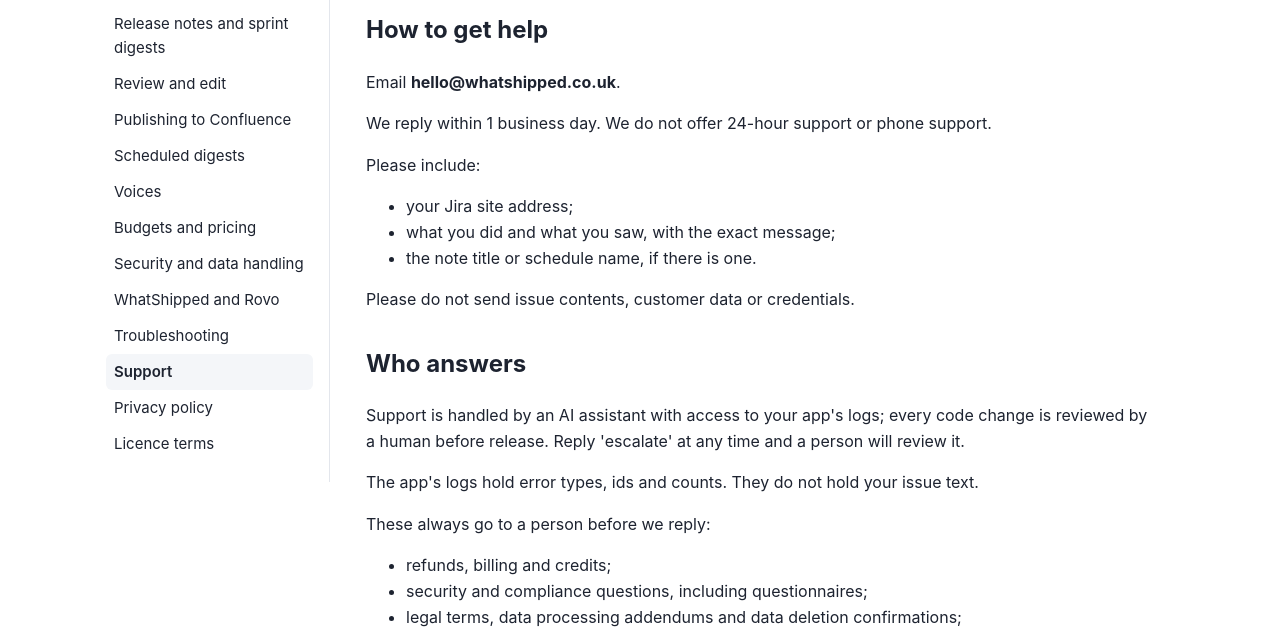
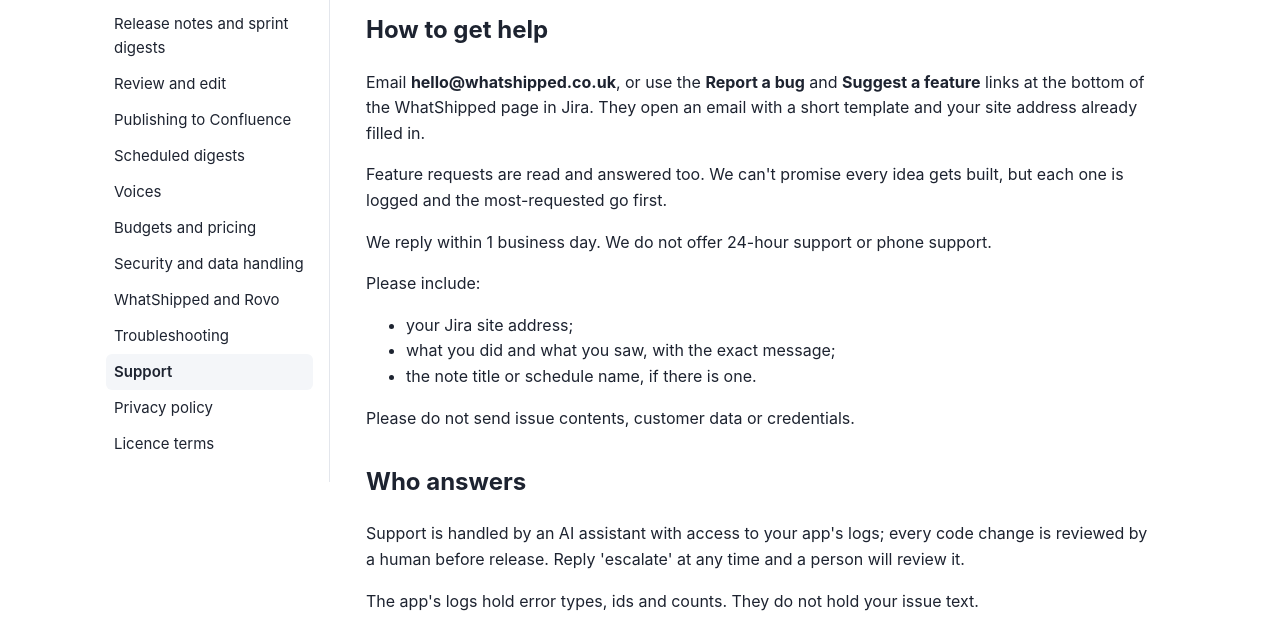
Before and after one commit to artificiallyamusing/whatshipped-site, a plain HTML site: page support/index.html in a window 1280 px wide. Shown: the part 144-771 px from the top of the page. Drawn offline with Linux system fonts and the light colour scheme.

Commit message:
Support page: in-app bug and feature links

```diff
--- a/support/index.html
+++ b/support/index.html
@@ -18,7 +18,8 @@
 <header><a class="brand" href="../">What<span>Shipped</span></a><a href="../support/">Support</a></header>
 <div class="wrap"><nav><a href="../">WhatShipped</a><a href="../install/">Getting started</a><a href="../generating/">Release notes and sprint digests</a><a href="../reviewing/">Review and edit</a><a href="../publishing/">Publishing to Confluence</a><a href="../digests/">Scheduled digests</a><a href="../voices/">Voices</a><a href="../budgets/">Budgets and pricing</a><a href="../security/">Security and data handling</a><a href="../vs-rovo/">WhatShipped and Rovo</a><a href="../troubleshooting/">Troubleshooting</a><a href="../support/" class=on>Support</a><a href="../privacy/">Privacy policy</a><a href="../eula/">Licence terms</a></nav><main><h1>Support</h1>
 <h2>How to get help</h2>
-<p>Email <strong>hello@whatshipped.co.uk</strong>.</p>
+<p>Email <strong>hello@whatshipped.co.uk</strong>, or use the <strong>Report a bug</strong> and <strong>Suggest a feature</strong> links at the bottom of the WhatShipped page in Jira. They open an email with a short template and your site address already filled in.</p>
+<p>Feature requests are read and answered too. We can't promise every idea gets built, but each one is logged and the most-requested go first.</p>
 <p>We reply within 1 business day. We do not offer 24-hour support or phone support.</p>
 <p>Please include:</p>
 <ul>
```
